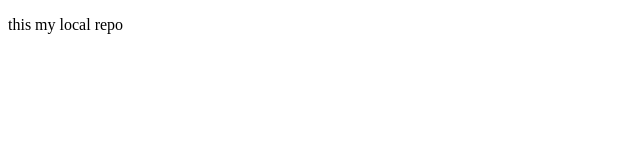
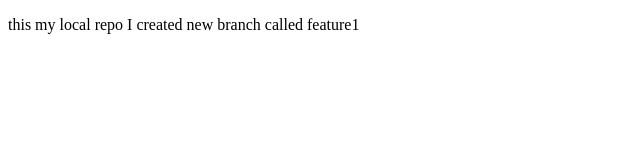
Before and after one commit to Dhiraj1721/LocalRepo, a plain HTML site: page index.html in a window 1280 px wide. Shown: the whole page, without its empty margins (0-640 px from the left). Drawn offline with Linux system fonts and the light colour scheme.

Commit message:
Add new feature

```diff
--- a/index.html
+++ b/index.html
@@ -8,6 +8,7 @@
 <body>
     <p>
         this my local repo
+        I created new branch called feature1
     </p>
 </body>
 </html>
```
